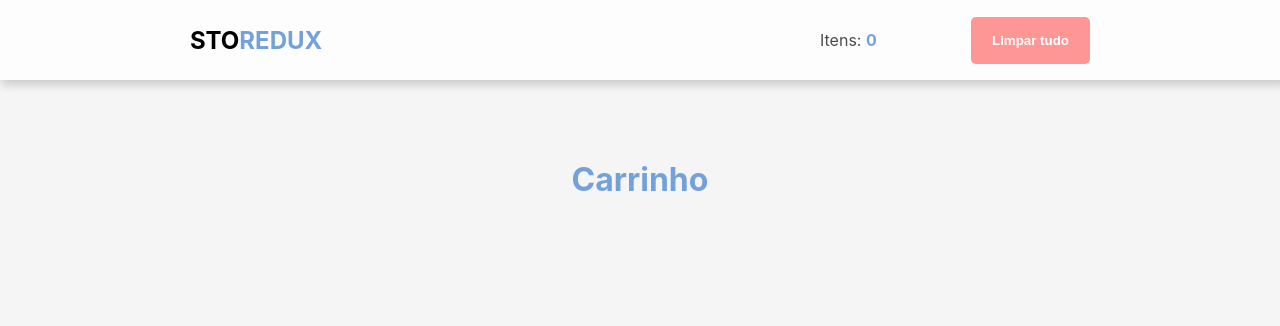
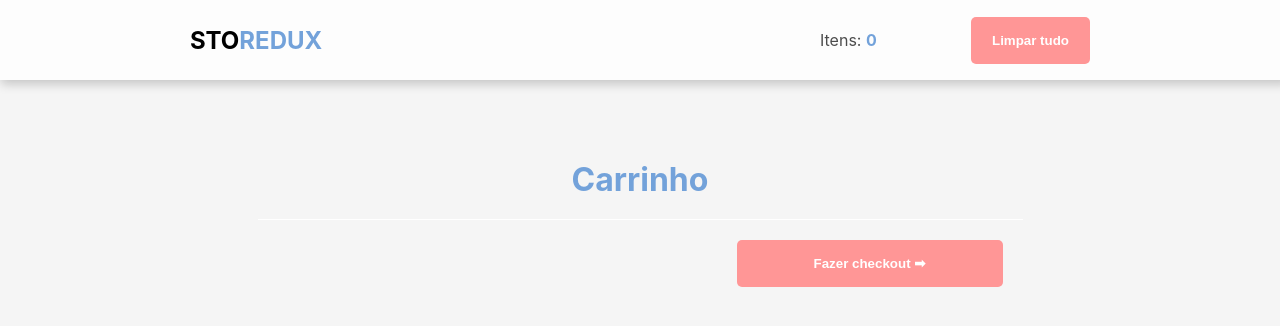
Before and after one commit to lfnandoo/storedux, a React (Create React App) app: page /cart in a window 1280 px wide. Shown: the top 326 px of the page. Built offline with nearby package versions, Linux system fonts and the light colour scheme.

Commit message:
feat: add checkout button

```diff
--- a/src/pages/Cart/index.tsx
+++ b/src/pages/Cart/index.tsx
@@ -3,6 +3,7 @@ import { useCallback } from "react";
 import { useAppDispatch, useAppSelector } from "../../hooks/redux";
 import { cartActions } from "../../redux/Cart.store";
 
+import { Button } from "../../components/Button";
 import { Product } from "./components/Product";
 
 import * as Styles from "./styles";
@@ -28,6 +29,7 @@ export const Cart = () => {
   return (
     <Styles.Container>
       <h1>Carrinho</h1>
+      <section>
         <Styles.ProductList>
           {productsInCart.map((item) => (
             <Product
@@ -37,6 +39,10 @@ export const Cart = () => {
             />
           ))}
         </Styles.ProductList>
+        <Styles.Checkout>
+          <Button>Fazer checkout ➡</Button>
+        </Styles.Checkout>
+      </section>
     </Styles.Container>
   );
 };
--- a/src/pages/Cart/styles.ts
+++ b/src/pages/Cart/styles.ts
@@ -12,6 +12,14 @@ export const Container = styled.div`
   > h1 {
     color: var(--color-secondary);
   }
+
+  > section {
+    display: flex;
+    width: 85%;
+    margin: 2.5vh 0;
+    padding: 2.5vh 0;
+    border-top: 1px solid var(--color-white);
+  }
 `;
 
 export const ProductList = styled.ul`
@@ -19,6 +27,15 @@ export const ProductList = styled.ul`
   flex-direction: column;
   gap: 20px;
   width: 60%;
+  max-height: 60vh;
+  overflow: auto;
+`;
 
-  padding: 5vh 0;
+export const Checkout = styled.div`
+  flex: 1;
+  margin: 0 20px;
+
+  button {
+    width: 100%;
+  }
 `;
```
Lines whose indentation alone changed are shown as unchanged.
